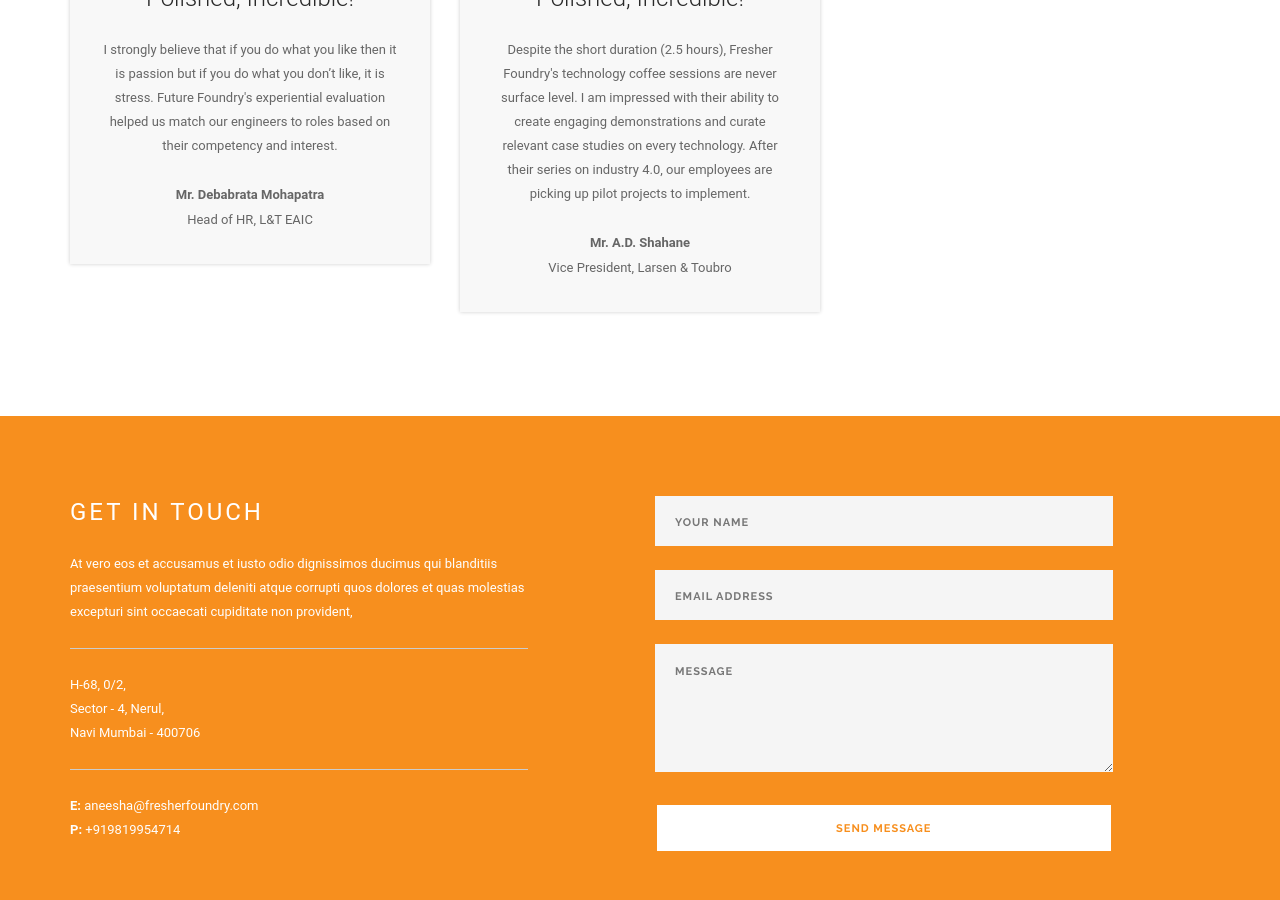
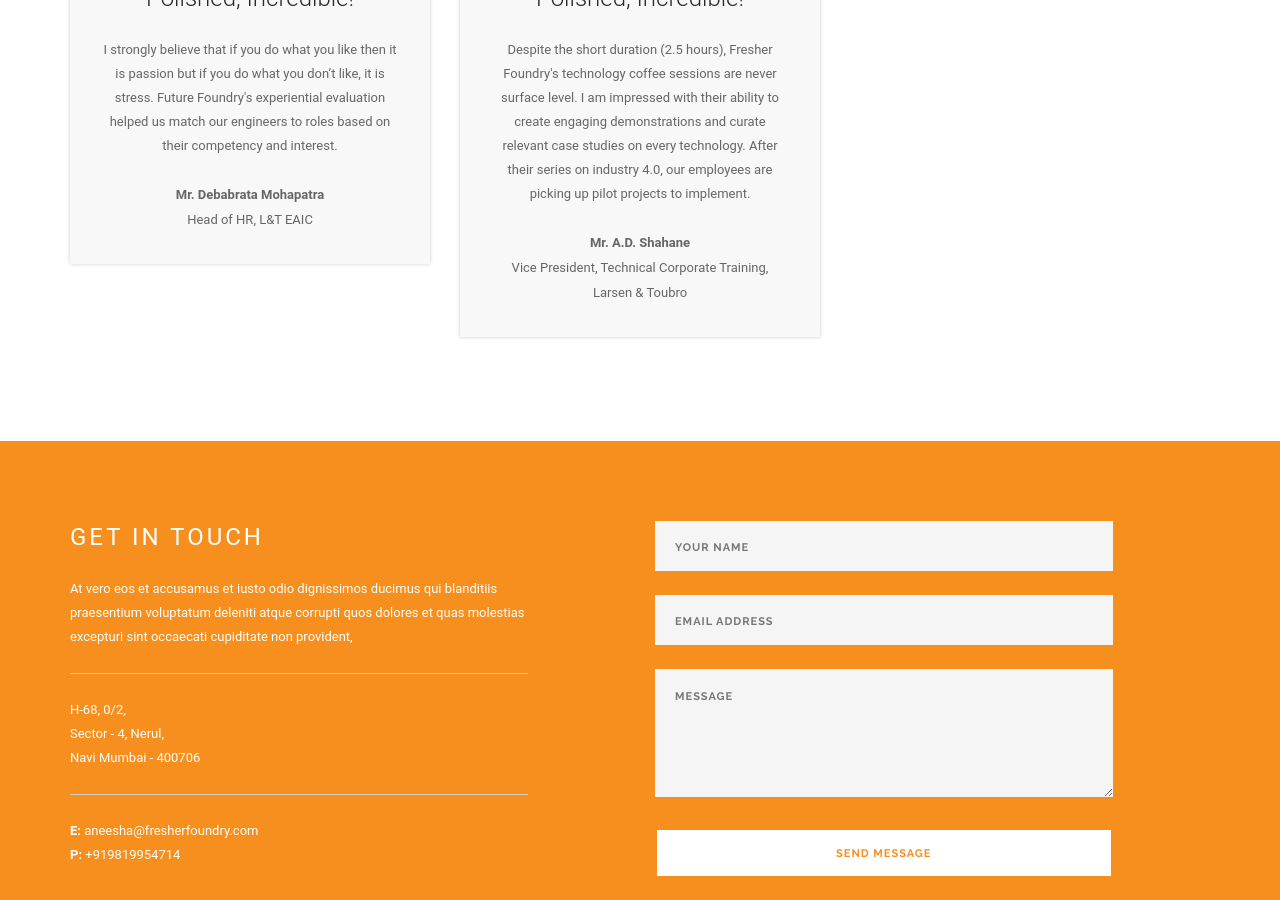
Before and after one commit to akshatkedia/fresher-foundry, a Jekyll site: the page built from index.md, in a window 1280 px wide and 900 px high, scrolled down 2907 px. Built offline with Jekyll 4.4.1, drawn with Linux system fonts in a browser that asks for light colours.

Commit message:
Updated Index

```diff
--- a/index.md
+++ b/index.md
@@ -40,7 +40,7 @@ testimonials:
     create engaging demonstrations and curate relevant case studies on every technology.
     After their series on industry 4.0, our employees are picking up pilot projects
     to implement.
-  company: Vice President, Larsen & Toubro
+  company: Vice President, Technical Corporate Training, Larsen & Toubro
 featured images:
   vertical:
   - image: "/uploads/1-e58142.jpg"
```
